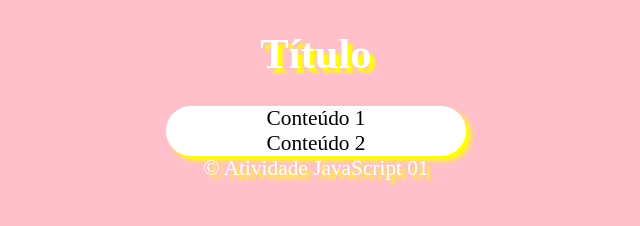
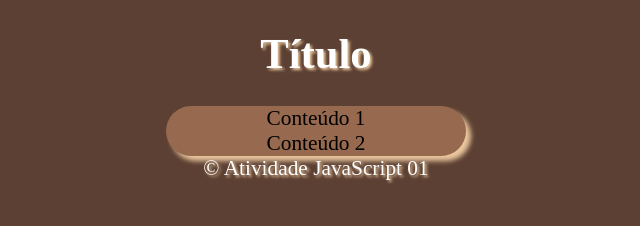
Before and after one commit to emmapjx/javascript, a plain HTML site: page index.html in a window 1280 px wide. Shown: the whole page, without its empty margins (324-964 px from the left). Drawn offline with Linux system fonts and the light colour scheme; a web font is replaced by a local one.

Commit message:
Update estilo.css

```diff
--- a/estilo.css
+++ b/estilo.css
@@ -1,6 +1,6 @@
 @import url('https://fonts.googleapis.com/css2?family=Sankofa+Display&display=swap');
 body {
-    background-color: pink;
+    background-color: #5C4033;
     font-size: 16pt;
     text-align: center;
     font-family: 'Sankofa Display';
@@ -8,18 +8,18 @@ body {
 
 header {
     color: white;
-    text-shadow: 5px 5px 3px yellow;
+    text-shadow: 2px 2px 3px #EBC79E;
 }
 
 section {
-    background-color: white;
+    background-color: #97694F;
     width: 300px;
     margin: auto;
     border-radius: 30px;
-    box-shadow: 5px 5px 5px yellow;
+    box-shadow: 5px 5px 5px #EBC79E;
 }
 
 footer {
     color: white;
-    text-shadow: 5px 5px 3px yellow;
+    text-shadow: 2px 2px 3px #EBC79E;
 }
```
